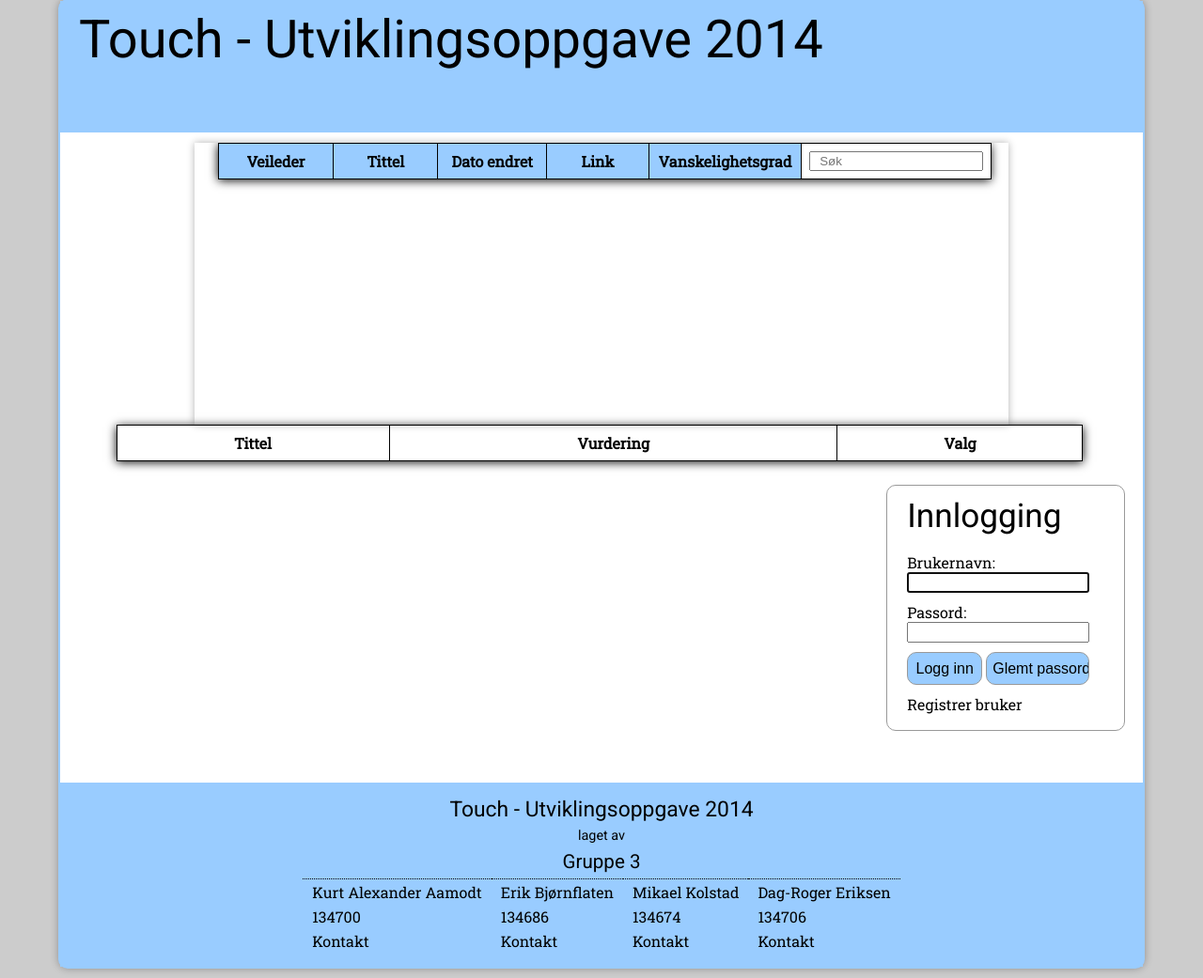
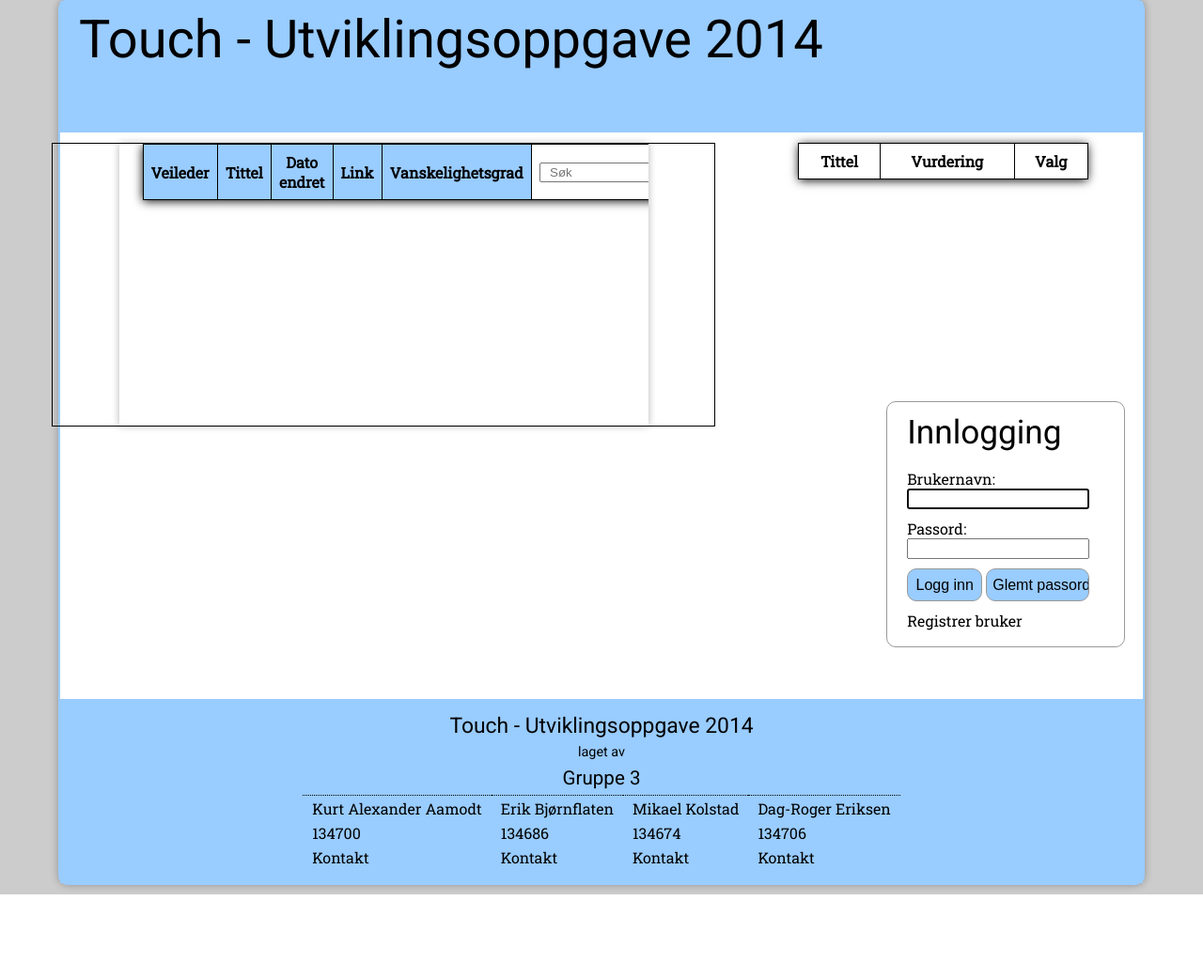
Before and after one commit to ekkodill/jalla, a PHP site: page /brukerforside.php in a window 1280 px wide. Shown: the part 32-1073 px from the top of the page at 94% size. After the commit the page ends 984 px from the top, so only its background shows below. Run offline with PHP 8.4, Linux system fonts and the light colour scheme; data that the repository does not hold is empty; some libraries are stand-ins or nearby versions.

Commit message:
Forside css i bunn av fila

```diff
--- a/css/minside.css
+++ b/css/minside.css
@@ -57,3 +57,24 @@ Denne siden er kontrollert av Dag-Roger Eriksen siste gang 28.03.2014
 	background : #09C;
 	color : #000;
 }
+
+
+/*--- Brukerforside ----*/
+#bfvenstre{
+	width:65%;
+	margin-left:-4%;
+	float:left;
+	border: 1px solid#000;
+}
+
+#bfhoyre{
+	width:30%;
+    margin-right:3%;
+    float:right;
+    height:250px;
+
+}
+
+.tabbes{
+
+}
```
